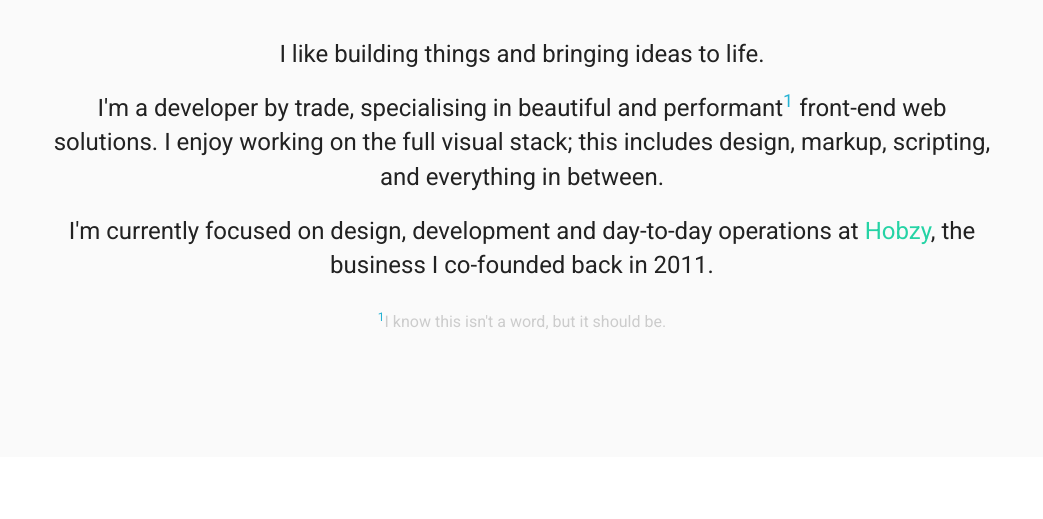
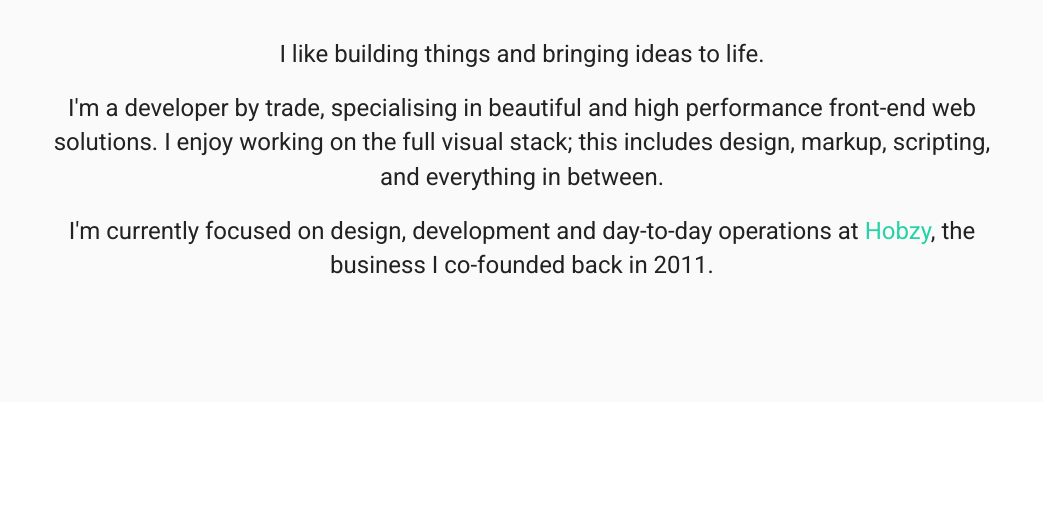
Before and after one commit to danrice01/danrice01.github.io, a website: page index.html in a window 1280 px wide. Shown: the part 1159-1678 px from the top of the page, without its empty margins (118-1161 px from the left). Drawn offline with nearby package versions, Linux system fonts and the light colour scheme.

Commit message:
Updating about text

```diff
--- a/index.html
+++ b/index.html
@@ -88,9 +88,8 @@
               <div class="row">
                 <div class="col-md-10 col-md-offset-1">
                   <p>I like building things and bringing ideas to life.</p>
-                  <p>I'm a developer by trade, specialising in beautiful and performant<sup>1</sup> front-end web solutions. I enjoy working on the full visual stack; this includes design, markup, scripting, and everything in between.</p>
+                  <p>I'm a developer by trade, specialising in beautiful and high performance front-end web solutions. I enjoy working on the full visual stack; this includes design, markup, scripting, and everything in between.</p>
                   <p>I'm currently focused on design, development and day-to-day operations at <a href="#">Hobzy</a>, the business I co-founded back in 2011.</p>
-                  <p><small><sup>1</sup>I know this isn't a word, but it should be.</small></p>
                 </div>
               </div>
         </div>
```
